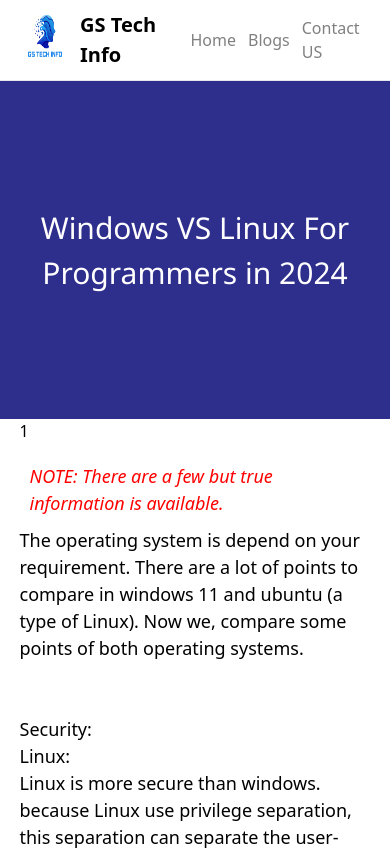
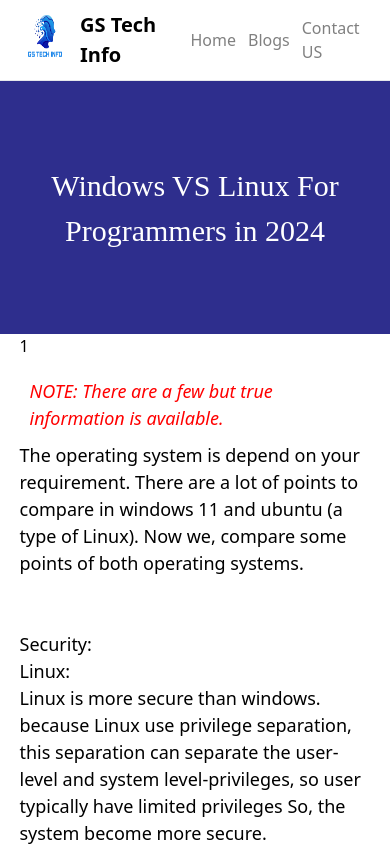
Before and after one commit to GS-719/GS_tech_info, a Next.js app: page /blogs/window-vs-linux in a window 390 px wide. Shown: the top 850 px of the page. Built offline with nearby package versions, Linux system fonts and the light colour scheme.

Commit message:
Update Banner.css

```diff
--- a/src/styles/Banner.css
+++ b/src/styles/Banner.css
@@ -10,7 +10,7 @@
     display: flex;
     justify-content: center;
     align-items: center;
-    font-family: 'Segoe UI', Tahoma, Geneva, Verdana, sans-serif;
+    font-family: 'Times New Roman', Times, serif;
     text-align: center;
 }
 
@@ -18,75 +18,16 @@ h1 {
     font-size: 40px;
 }
 
+/* ============================================================ */
 
-@media (max-width: 855px) {
-    h1 {
-        font-size: 30px;
+@media screen and (max-width: 768px) {
+    .Main_Banner {
+        height: 30vh;
+        padding: 10px;
     }
-}
 
-@media (max-width: 822px) {
-    h1 {
-        font-size: 30px;
-    }
-}
-
-@media (max-width: 770px) {
-    h1 {
-        font-size: 30px;
-    }
-}
-
-@media (max-width: 545px) {
-    h1 {
-        font-size: 30px;
-    }
-    .Main_Banner {
-        margin: auto;
-        padding: 0;
-    }
-}
-
-@media (max-width: 431px) {
     h1 {
         font-size: 30px;
     }
 
-    .Main_Banner {
-        margin: auto;
-        padding: 0;
-    }
 }
-
-@media (max-width: 415px) {
-    h1 {
-        font-size: 30px;
-    }
-
-    .Main_Banner {
-        margin: auto;
-        padding: 0;
-    }
-}
-
-@media (max-width: 380px) {
-    h1 {
-        font-size: 25px;
-    }
-
-    .Main_Banner {
-        margin: auto;
-        padding: 0;
-    }
-}
-
-@media (max-width: 365px) {
-    h1 {
-        font-size: 25px;
-    }
-
-    .Main_Banner {
-        margin: auto;
-        padding: 0;
-    }
-}
```
